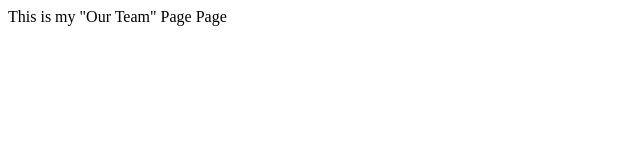
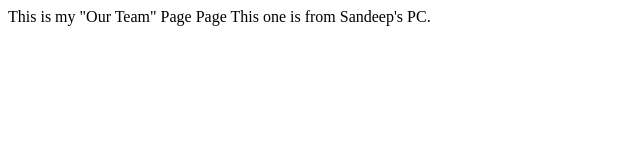
Before and after one commit to sandeep-patel-css/sandeep-test, a plain HTML site: page our-team.htm in a window 1280 px wide. Shown: the whole page, without its empty margins (0-640 px from the left). Drawn offline with Linux system fonts and the light colour scheme.

Commit message:
Commit at 12:52PM From Sandeep's PC
Some more changes to the file.

```diff
--- a/our-team.htm
+++ b/our-team.htm
@@ -5,5 +5,7 @@
 </head>
 <body>
     This is my "Our Team" Page Page
+
+    This one is from Sandeep's PC.
 </body>
 </html>
```
